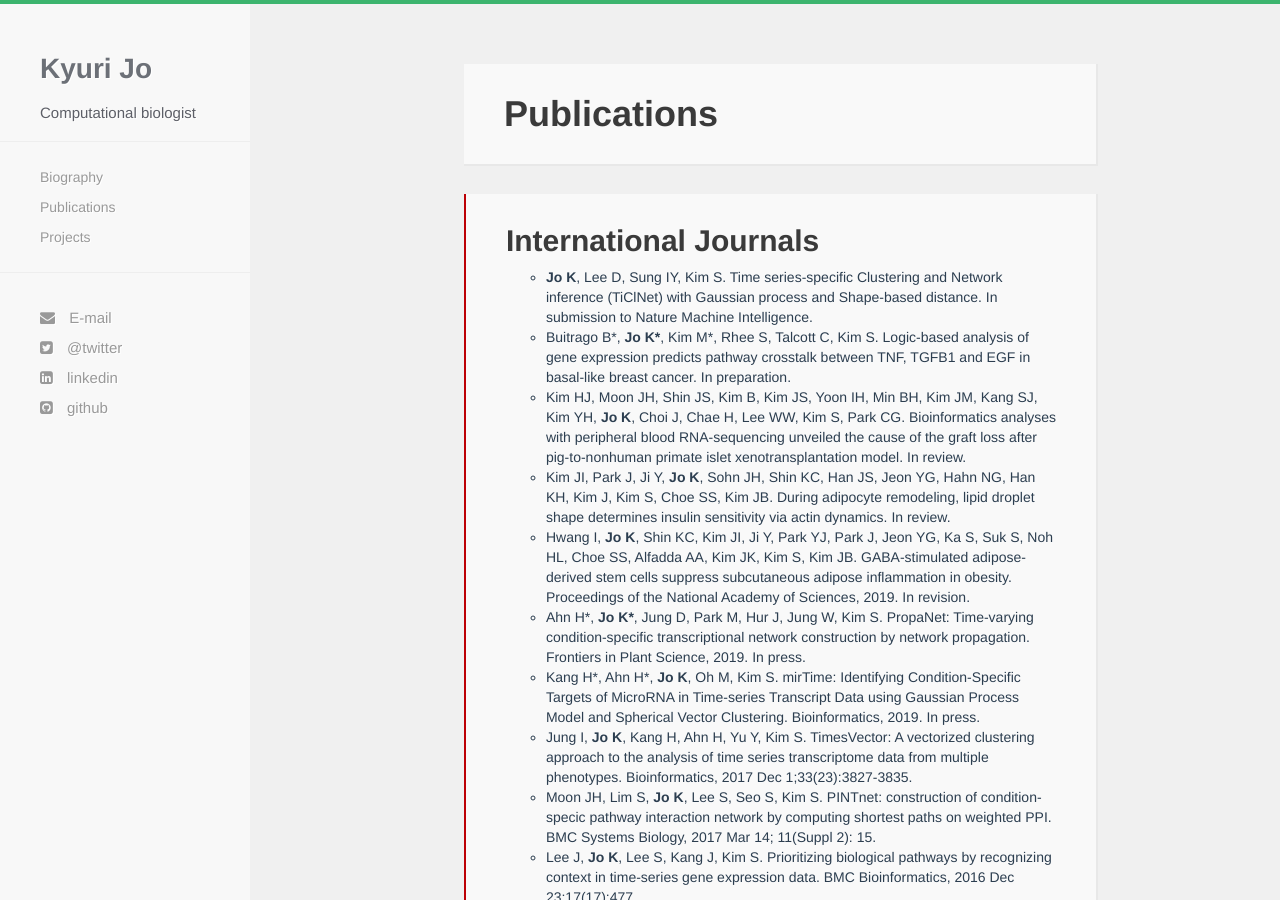
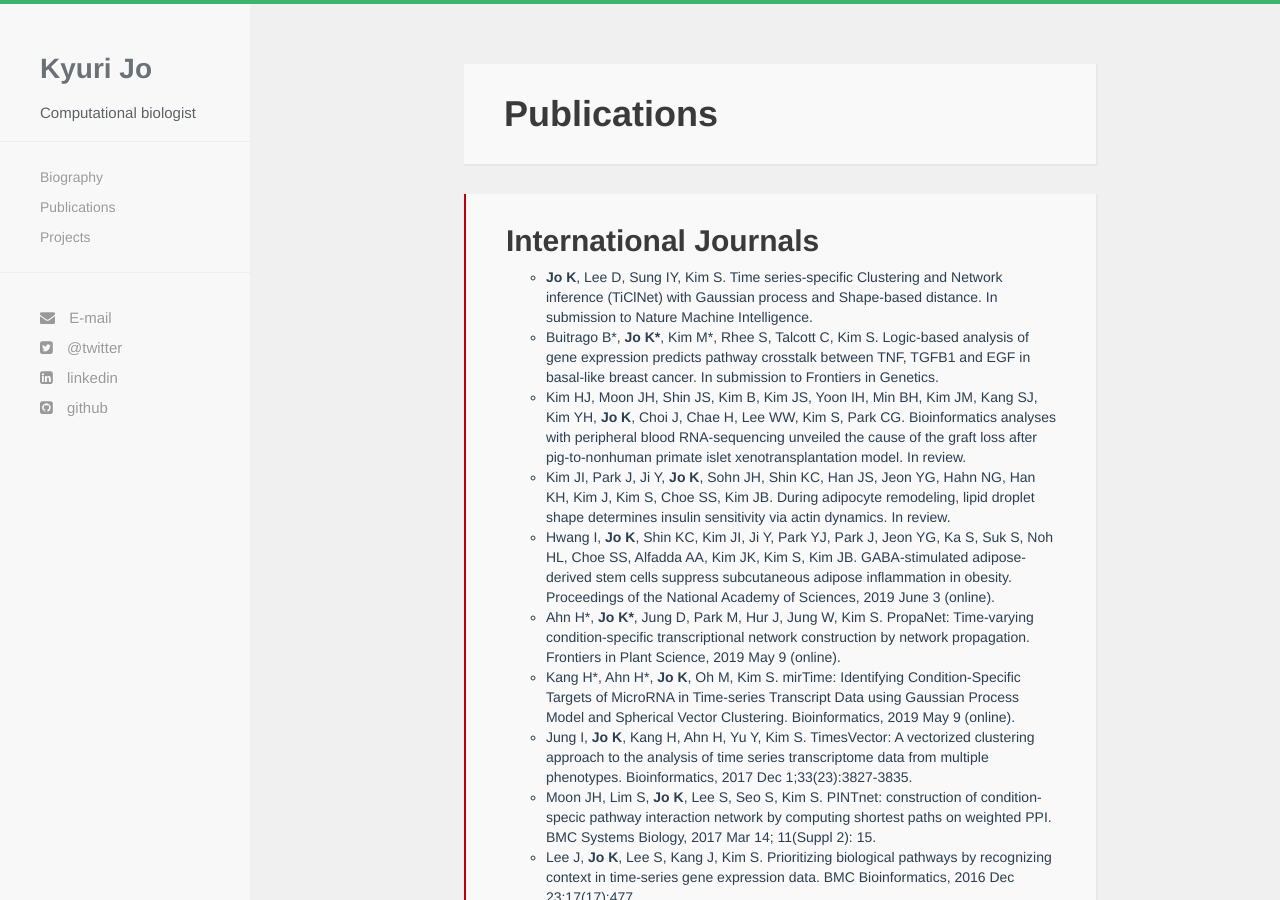
Before and after one commit to kyuriJo/kyuriJo.github.io, a Jekyll site: the page built from publications.html, in a window 1280 px wide and 900 px high. Built offline with Jekyll 4.4.1, drawn with Linux system fonts in a browser that asks for light colours; nearby versions of some CDN libraries.

Commit message:
update pub

```diff
--- a/publications.html
+++ b/publications.html
@@ -10,12 +10,12 @@ title: Publications
       <h2>International Journals</h2>
   <ul class="dot">
   <li><b>Jo K</b>, Lee D, Sung IY, Kim S. Time series-specific Clustering and Network inference (TiClNet) with Gaussian process and Shape-based distance. In submission to Nature Machine Intelligence.</li>
-  <li>Buitrago B*, <b>Jo K*</b>, Kim M*, Rhee S, Talcott C, Kim S. Logic-based analysis of gene expression predicts pathway crosstalk between TNF, TGFB1 and EGF in basal-like breast cancer. In preparation.</li>
+  <li>Buitrago B*, <b>Jo K*</b>, Kim M*, Rhee S, Talcott C, Kim S. Logic-based analysis of gene expression predicts pathway crosstalk between TNF, TGFB1 and EGF in basal-like breast cancer. In submission to Frontiers in Genetics.</li>
   <li>Kim HJ, Moon JH, Shin JS, Kim B, Kim JS, Yoon IH, Min BH, Kim JM, Kang SJ, Kim YH, <b>Jo K</b>, Choi J, Chae H, Lee WW, Kim S, Park CG. Bioinformatics analyses with peripheral blood RNA-sequencing unveiled the cause of the graft loss after pig-to-nonhuman primate islet xenotransplantation model. In review.</li>
   <li>Kim JI, Park J, Ji Y, <b>Jo K</b>, Sohn JH, Shin KC, Han JS, Jeon YG, Hahn NG, Han KH, Kim J, Kim S, Choe SS, Kim JB. During adipocyte remodeling, lipid droplet shape determines insulin sensitivity via actin dynamics. In review.</li>
-  <li>Hwang I, <b>Jo K</b>, Shin KC, Kim JI, Ji Y, Park YJ, Park J, Jeon YG, Ka S, Suk S, Noh HL, Choe SS, Alfadda AA, Kim JK, Kim S, Kim JB. GABA-stimulated adipose-derived stem cells suppress subcutaneous adipose inflammation in obesity. Proceedings of the National Academy of Sciences, 2019. In revision.</li>
-  <li>Ahn H*, <b>Jo K*</b>, Jung D, Park M, Hur J, Jung W, Kim S. PropaNet: Time-varying condition-specific transcriptional network construction by network propagation. Frontiers in Plant Science, 2019. In press.</li>
-  <li>Kang H*, Ahn H*, <b>Jo K</b>, Oh M, Kim S. mirTime: Identifying Condition-Specific Targets of MicroRNA in Time-series Transcript Data using Gaussian Process Model and Spherical Vector Clustering. Bioinformatics, 2019. In press.</li>
+  <li>Hwang I, <b>Jo K</b>, Shin KC, Kim JI, Ji Y, Park YJ, Park J, Jeon YG, Ka S, Suk S, Noh HL, Choe SS, Alfadda AA, Kim JK, Kim S, Kim JB. GABA-stimulated adipose-derived stem cells suppress subcutaneous adipose inflammation in obesity. Proceedings of the National Academy of Sciences, 2019 June 3 (online).</li>
+  <li>Ahn H*, <b>Jo K*</b>, Jung D, Park M, Hur J, Jung W, Kim S. PropaNet: Time-varying condition-specific transcriptional network construction by network propagation. Frontiers in Plant Science, 2019 May 9 (online).</li>
+  <li>Kang H*, Ahn H*, <b>Jo K</b>, Oh M, Kim S. mirTime: Identifying Condition-Specific Targets of MicroRNA in Time-series Transcript Data using Gaussian Process Model and Spherical Vector Clustering. Bioinformatics, 2019 May 9 (online).</li>
   <li>Jung I, <b>Jo K</b>, Kang H, Ahn H, Yu Y, Kim S. TimesVector: A vectorized clustering approach to the analysis of time series transcriptome data from multiple phenotypes. Bioinformatics, 2017 Dec 1;33(23):3827-3835.</li>
   <li>Moon JH, Lim S, <b>Jo K</b>, Lee S, Seo S, Kim S. PINTnet: construction of condition-specic pathway interaction network by computing shortest paths on weighted PPI. BMC Systems Biology, 2017 Mar 14; 11(Suppl 2): 15.</li>
   <li>Lee J, <b>Jo K</b>, Lee S, Kang J, Kim S. Prioritizing biological pathways by recognizing context in time-series gene expression data. BMC Bioinformatics, 2016 Dec 23;17(17):477.</li>
```
